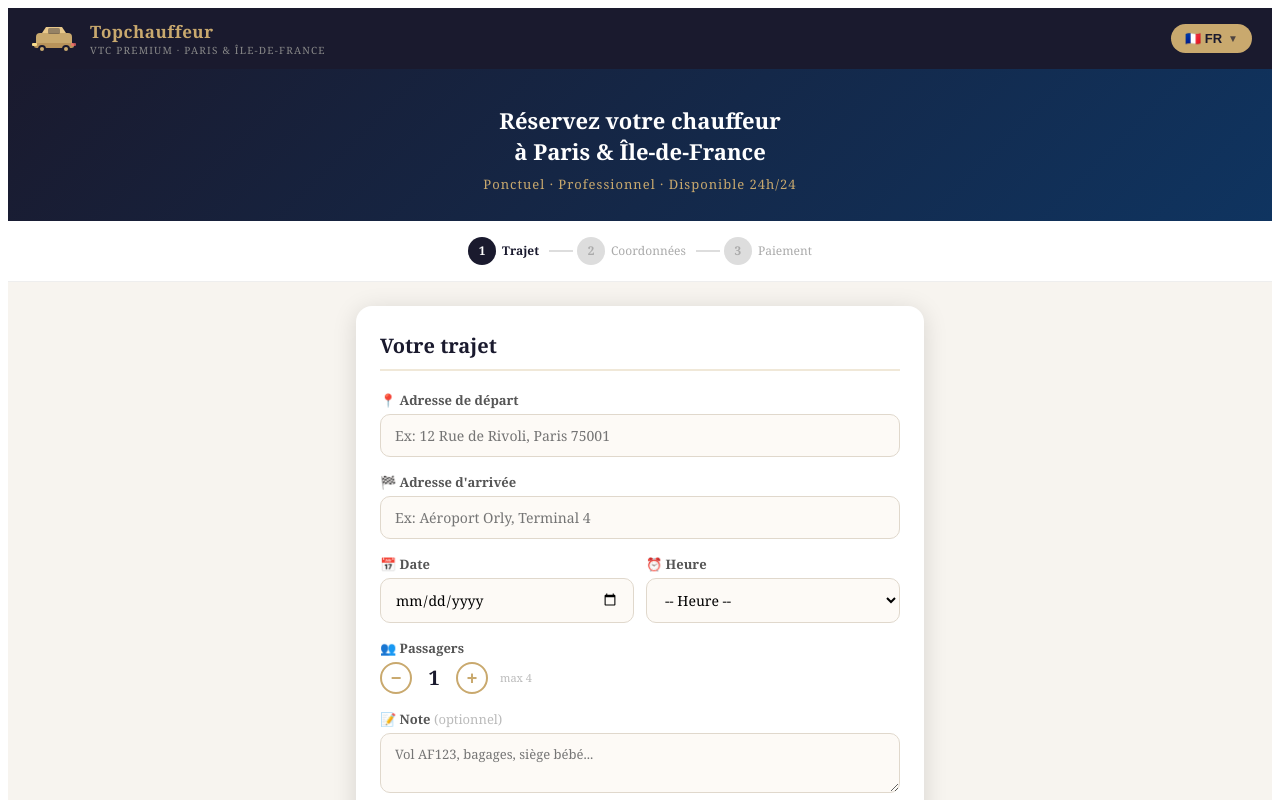
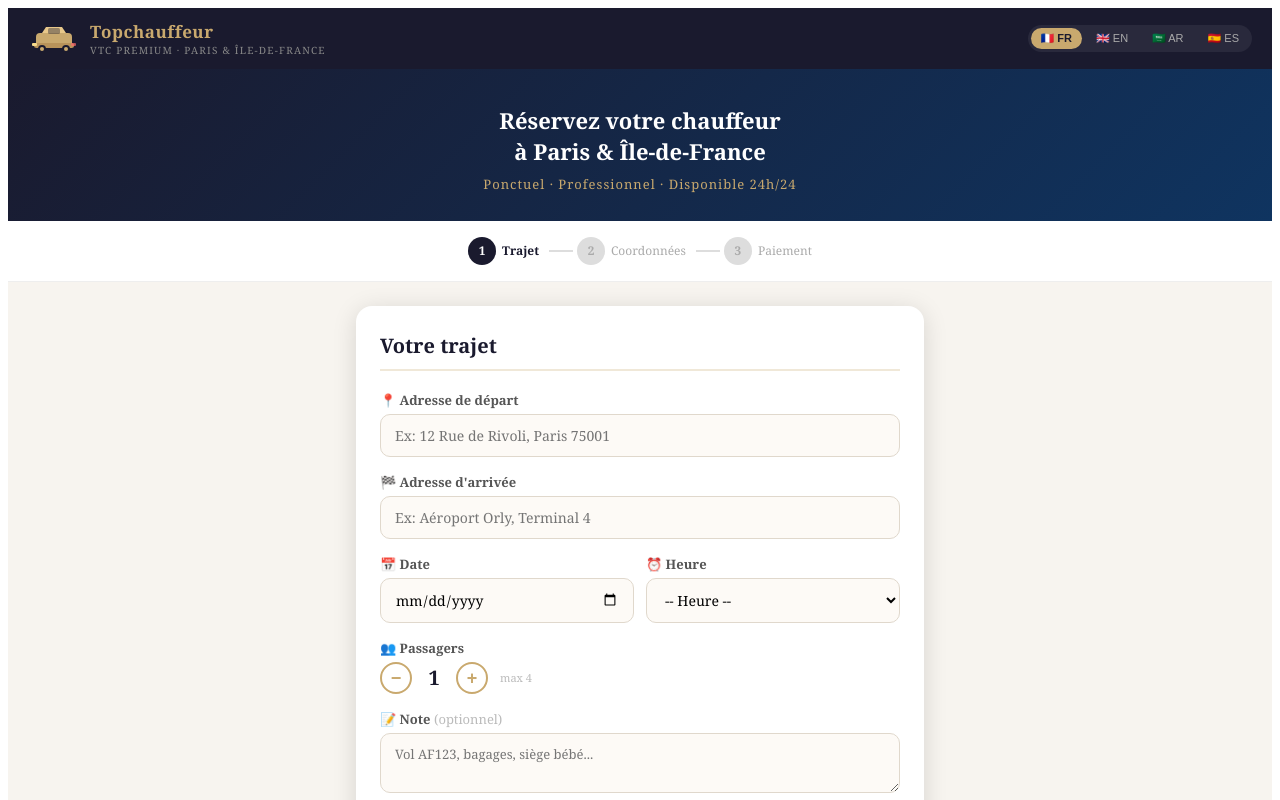
Before and after one commit to bachou93/topchauffeur, a React (Vite) app: page / in a window 1280 px wide. Shown: the top 800 px of the page. Built offline with nearby package versions, Linux system fonts and the light colour scheme.

Commit message:
Replace dropdown language switcher with buttons
Refactored language switcher to use buttons for each language instead of a dropdown menu.

```diff
--- a/src/App.jsx
+++ b/src/App.jsx
@@ -525,9 +525,6 @@ export default function App() {
 // ── Sub-components ──
 
 function Header({ t, lang, setLang }) {
-  const [open, setOpen] = useState(false);
-  const current = LANGS.find(l => l.code === lang);
-
   return (
     <header style={s.header}>
       <div style={s.logoArea}>
@@ -549,27 +546,13 @@ function Header({ t, lang, setLang }) {
           <div style={s.logoSub}>{t.brandSub}</div>
         </div>
       </div>
-
-      {/* Dropdown language switcher */}
-      <div style={{ position: "relative" }}>
-        <button
-          onClick={() => setOpen(o => !o)}
-          style={s.langDropBtn}
-        >
-          {current.label}
-          <span style={{ marginLeft: 6, fontSize: 10, opacity: 0.7 }}>{open ? "▲" : "▼"}</span>
-        </button>
-        {open && (
-          <div style={s.langDropMenu}>
-            {LANGS.filter(l => l.code !== lang).map(l => (
-              <button key={l.code}
-                onClick={() => { setLang(l.code); setOpen(false); }}
-                style={s.langDropItem}>
-                {l.label}
-              </button>
-            ))}
-          </div>
-        )}
+      <div style={s.langSwitcher}>
+        {LANGS.map(l => (
+          <button key={l.code} onClick={() => setLang(l.code)}
+            style={{ ...s.langBtn, background: lang === l.code ? "#c9a96e" : "transparent", color: lang === l.code ? "#1a1a2e" : "#aaa", fontWeight: lang === l.code ? 700 : 400 }}>
+            {l.label}
+          </button>
+        ))}
       </div>
     </header>
   );
@@ -602,9 +585,8 @@ const s = {
   logoArea: { display:"flex", alignItems:"center", gap:10 },
   logoName: { color:"#c9a96e", fontWeight:700, fontSize:17, letterSpacing:0.5 },
   logoSub: { color:"#888", fontSize:10, letterSpacing:1.2, textTransform:"uppercase" },
-  langDropBtn: { display:"flex", alignItems:"center", background:"#c9a96e", border:"none", borderRadius:20, padding:"7px 14px", fontSize:13, fontWeight:700, color:"#1a1a2e", cursor:"pointer", whiteSpace:"nowrap" },
-  langDropMenu: { position:"absolute", top:"calc(100% + 8px)", right:0, background:"#16213e", borderRadius:12, overflow:"hidden", boxShadow:"0 8px 24px #0006", zIndex:999, minWidth:110 },
-  langDropItem: { display:"block", width:"100%", padding:"10px 16px", background:"transparent", border:"none", color:"#fff", fontSize:13, fontWeight:500, cursor:"pointer", textAlign:"left" },
+  langSwitcher: { display:"flex", gap:4, background:"#ffffff11", borderRadius:20, padding:"3px" },
+  langBtn: { border:"none", borderRadius:16, padding:"4px 10px", fontSize:11, cursor:"pointer", transition:"all .2s" },
   hero: { background:"linear-gradient(135deg,#1a1a2e 0%,#0f3460 100%)", padding:"36px 24px 28px", textAlign:"center" },
   heroTitle: { color:"#fff", fontSize:22, margin:"0 0 8px", lineHeight:1.4, whiteSpace:"pre-line" },
   heroSub: { color:"#c9a96e", fontSize:13, margin:0, letterSpacing:1 },
```
